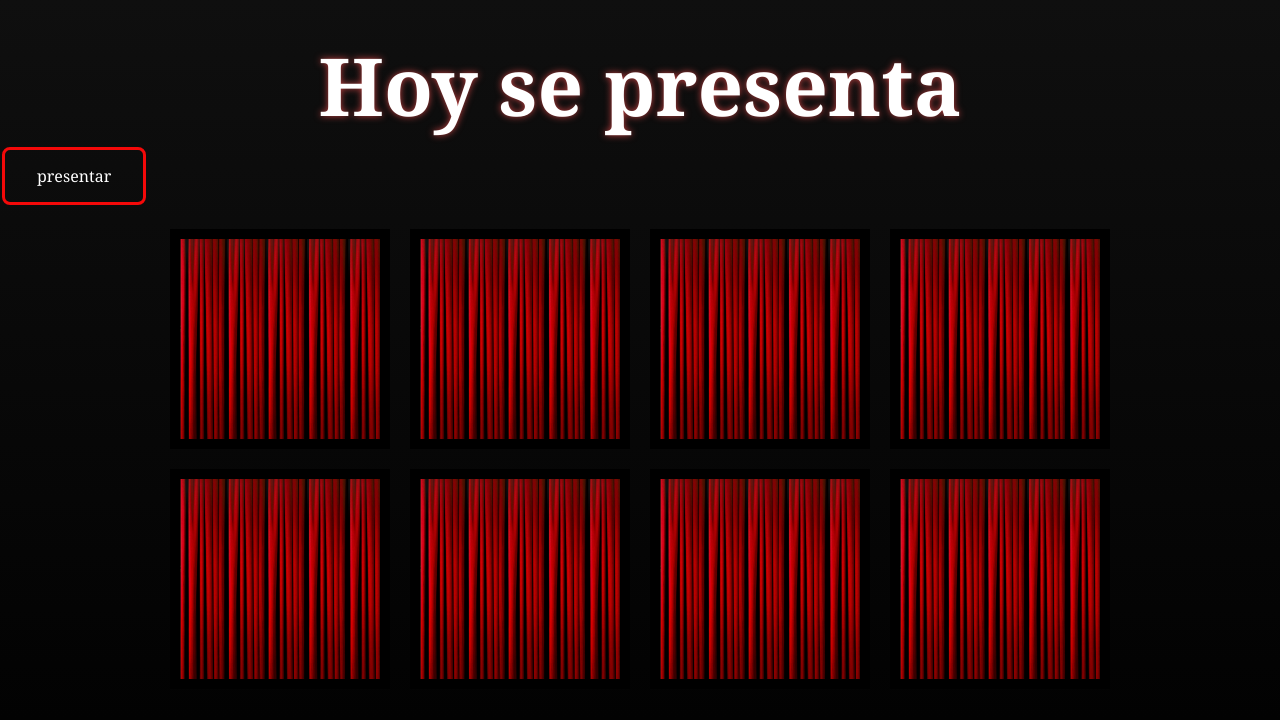
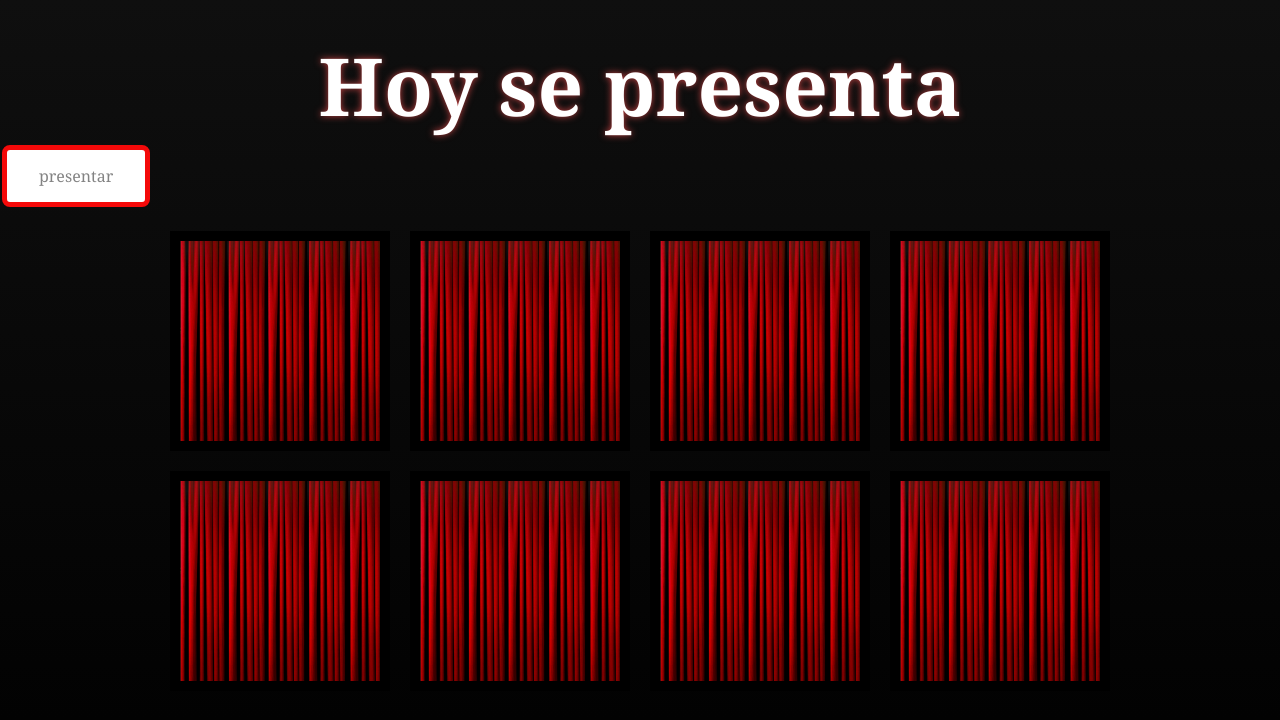
Before and after one commit to jmgaitan/ejercicio-09-mario-bros, a plain HTML site: page index.html in a window 1280 px wide. Drawn offline with Linux system fonts and the light colour scheme.

Commit message:
9 finalizado

```diff
--- a/css/estilos.css
+++ b/css/estilos.css
@@ -28,10 +28,10 @@ h1 > strong {
 }
 
 #boton-presentar {
-    background-color: transparent; /* Color de fondo */
-    border: 3px solid #f40909; /* Sin borde */
+    background-color: white; /* Color de fondo */
+    border: 5px solid #f40909; /* Sin borde */
     text-decoration: dotted; /* Sin decoración de texto */
-    color: white; /* Color del texto */
+    color: rgb(131, 131, 131); /* Color del texto */
     padding: 15px 32px; /* Espaciado interno */
     text-align: center; /* Alineación del texto */
     display: inline-block; /* Tipo de display */
@@ -39,8 +39,16 @@ h1 > strong {
     margin: 4px 2px; /* Margen externo */
     cursor: pointer; /* Cursor en forma de mano */
     border-radius: 8px; /* Bordes redondeados */
+}
+
+#boton-presentar:active {
+    border-radius: 8px; /* Bordes redondeados */
+    padding: 15px;
+
+
 
 }
+
 
 
 #cajas {
```
